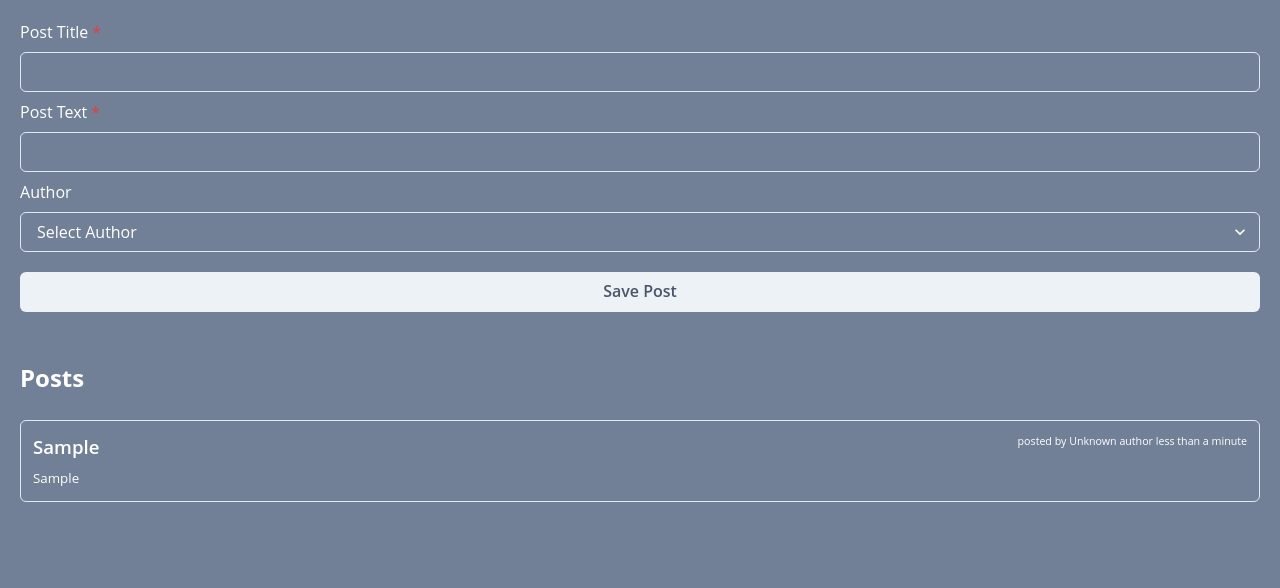
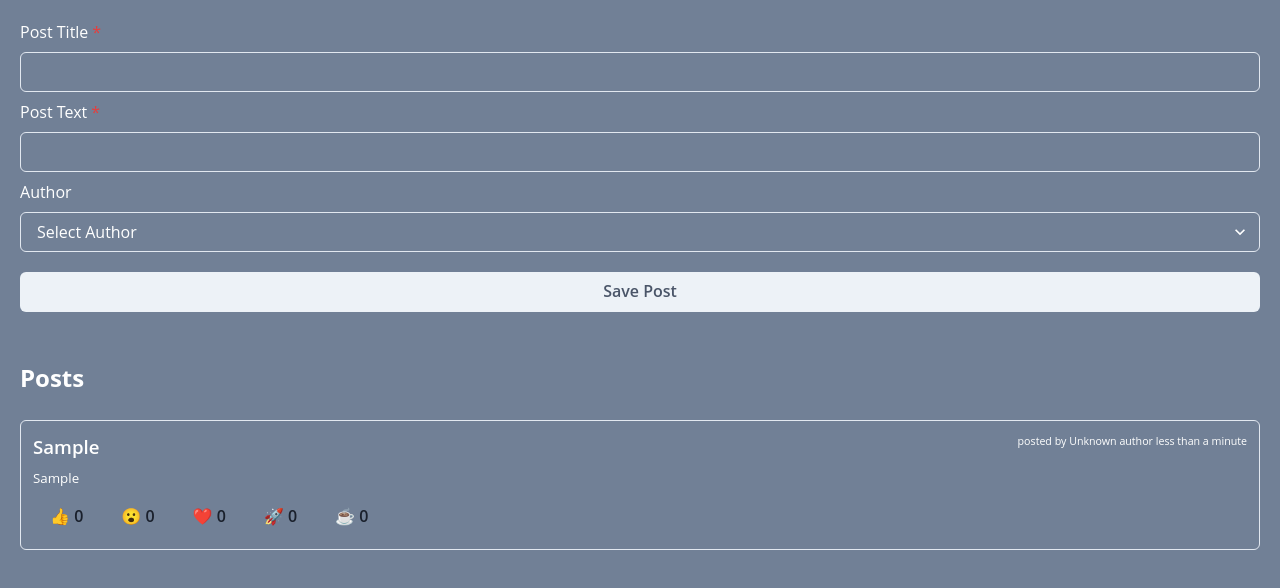
Before and after one commit to vitalii-minchuk/ReactProjects, a React (Create React App) app: page / in a window 1280 px wide. Both pictures are taken after typing "Sample", "Sample" into the empty fields and a click on the button "Save Post". Shown: the top 588 px of the page. Built offline with nearby package versions, Linux system fonts and the light colour scheme.

Commit message:
reactions

```diff
--- a/src/components/Posts/Post.tsx
+++ b/src/components/Posts/Post.tsx
@@ -1,8 +1,16 @@
-import { Flex, Stack, Text } from "@chakra-ui/react";
+import { Button, Flex, Stack, Text } from "@chakra-ui/react";
 import { formatDistanceToNow, parseISO } from "date-fns";
 import { FC } from "react";
-import { useAppSelector } from "../../hooks";
-import { Post } from "../../redux/slices/postsSlice";
+import { useAppDispatch, useAppSelector } from "../../hooks";
+import { Post, reactionAdded, Reactions } from "../../redux/slices/postsSlice";
+
+const emoji = {
+  thumbsUp: "👍",
+  wow: "😮",
+  heart: "❤️",
+  rocket: "🚀",
+  coffee: "☕",
+};
 
 interface ISinglePostProps {
   post: Post;
@@ -13,7 +21,8 @@ const SinglePost: FC<ISinglePostProps> = ({ post }) => {
   const author = users.filter((user) => user.userId === post.userId);
   const timeAgo = formatDistanceToNow(parseISO(post.createdAt));
 
-console.log(post);
+  const dispatch = useAppDispatch();
+
   return (
     <Stack
       p={3}
@@ -27,10 +36,26 @@ console.log(post);
           {post.title}
         </Text>
         <Text fontSize="8pt">
-          posted by {author[0]?.name ? author[0].name : "Unknown author"} {timeAgo}
+          posted by {author[0]?.name ? author[0].name : "Unknown author"}{" "}
+          {timeAgo}
         </Text>
       </Flex>
       <Text fontSize="10pt">{post.content}</Text>
+      <Flex gap={1}>
+        {Object.entries(emoji).map(([key, value]) => (
+          <Button
+            border="1px solid"
+            borderColor="transparent"
+            bg="transparent"
+            _hover={{ border: "1px solid", borderColor: "gray.50" }}
+            _active={{ color: "gray.500", bg: "gray.50" }}
+            key={key}
+            onClick={() => post?.id && dispatch(reactionAdded({id: post.id, reaction: key as keyof Reactions}))}
+          >
+            {value} {post.reactions[key as keyof Reactions]}
+          </Button>
+        ))}
+      </Flex>
     </Stack>
   );
 };
--- a/src/components/Posts/index.tsx
+++ b/src/components/Posts/index.tsx
@@ -1,10 +1,12 @@
-import { Stack, Text } from "@chakra-ui/react";
+import { ScaleFade, Stack, Text } from "@chakra-ui/react";
 import { FC } from "react";
 import { useAppDispatch, useAppSelector } from "../../hooks";
 import SinglePost from "./Post";
 
 const Posts: FC = () => {
   const { posts } = useAppSelector((state) => state.posts);
+  const orderedPosts = posts.slice().sort((a, b) => b.createdAt.localeCompare(a.createdAt))
+
   const dispatch = useAppDispatch();
 
   return (
@@ -13,8 +15,10 @@ const Posts: FC = () => {
         Posts
       </Text>
       <Stack spacing={4}>
-        {posts.map((item) => (
-          <SinglePost key={item.id} post={item} />
+        {orderedPosts?.map((item) => (
+          <ScaleFade key={item.id} initialScale={0.1} in >
+            <SinglePost post={item} />
+          </ScaleFade>
         ))}
       </Stack>
     </Stack>
--- a/src/redux/slices/postsSlice.ts
+++ b/src/redux/slices/postsSlice.ts
@@ -1,5 +1,13 @@
 import { createSlice, nanoid } from "@reduxjs/toolkit";
 import type { PayloadAction } from "@reduxjs/toolkit";
+
+export interface Reactions {
+  thumbsUp: number;
+  wow: number;
+  heart: number;
+  rocket: number;
+  coffee: number;
+}
 
 export interface Post {
   id?: string;
@@ -7,6 +15,7 @@ export interface Post {
   content: string;
   userId: string;
   createdAt: string
+  reactions: Reactions
 };
 
 export interface PostsState {
@@ -33,13 +42,27 @@ export const postsSlice = createSlice({
             content: post.content,
             userId: author,
             createdAt: new Date().toISOString(),
+            reactions: {
+              thumbsUp: 0,
+              wow: 0,
+              heart: 0,
+              rocket: 0,
+              coffee: 0,
+            }
           }
         };
       },
     },
+    reactionAdded(state, action: PayloadAction<{id: string, reaction: keyof Reactions}>) {
+      const { id , reaction } = action.payload
+      const existingPost = state.posts.find(post => post.id === id)
+      if (existingPost) {
+        existingPost.reactions[reaction]++
+      }
+    }
   },
 });
 
-export const { postAdded } = postsSlice.actions;
+export const { postAdded, reactionAdded } = postsSlice.actions;
 
 export default postsSlice.reducer;
```
